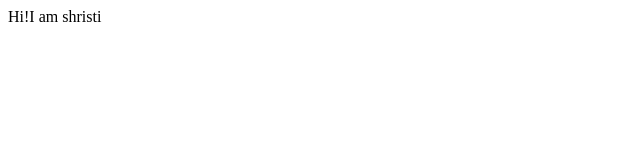
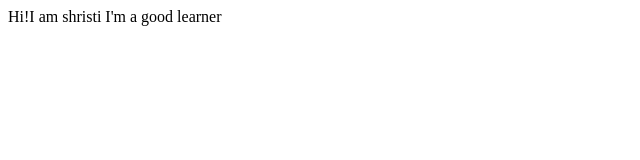
Before and after one commit to Shri828/student-name-site, a plain HTML site: page index.html in a window 1280 px wide. Shown: the whole page, without its empty margins (0-640 px from the left). Drawn offline with Linux system fonts and the light colour scheme.

Commit message:
update: interests

```diff
--- a/index.html
+++ b/index.html
@@ -8,5 +8,6 @@
 </head>
 <body>
     Hi!I am shristi
+    I'm a good learner
 </body>
 </html>
```
